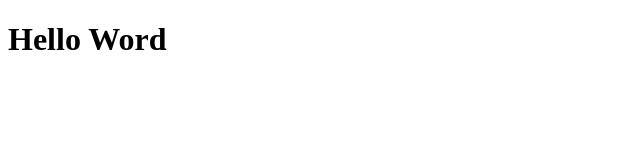
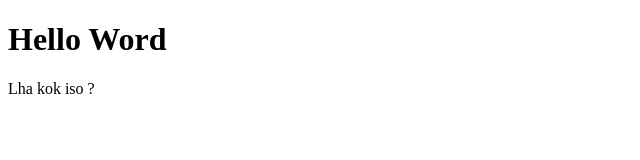
Before and after one commit to its1mple/git-test-gan, a plain HTML site: page index.html in a window 1280 px wide. Shown: the full height of the page, 0-640 px from the left. Drawn offline with Linux system fonts and the light colour scheme.

```diff
--- a/index.html
+++ b/index.html
@@ -8,5 +8,6 @@
 </head>
 <body>
     <h1>Hello Word</h1>
+    <p>Lha kok iso ?</p>
 </body>
 </html>
```
